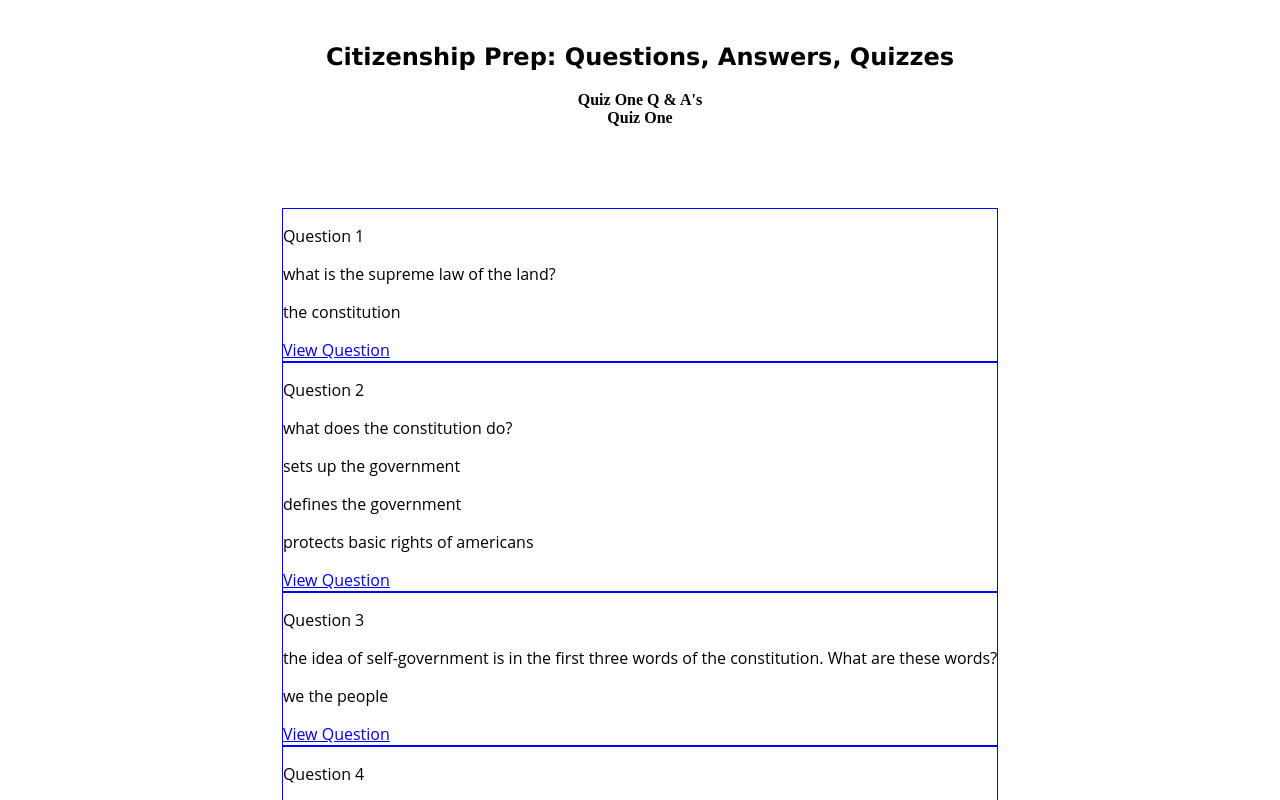
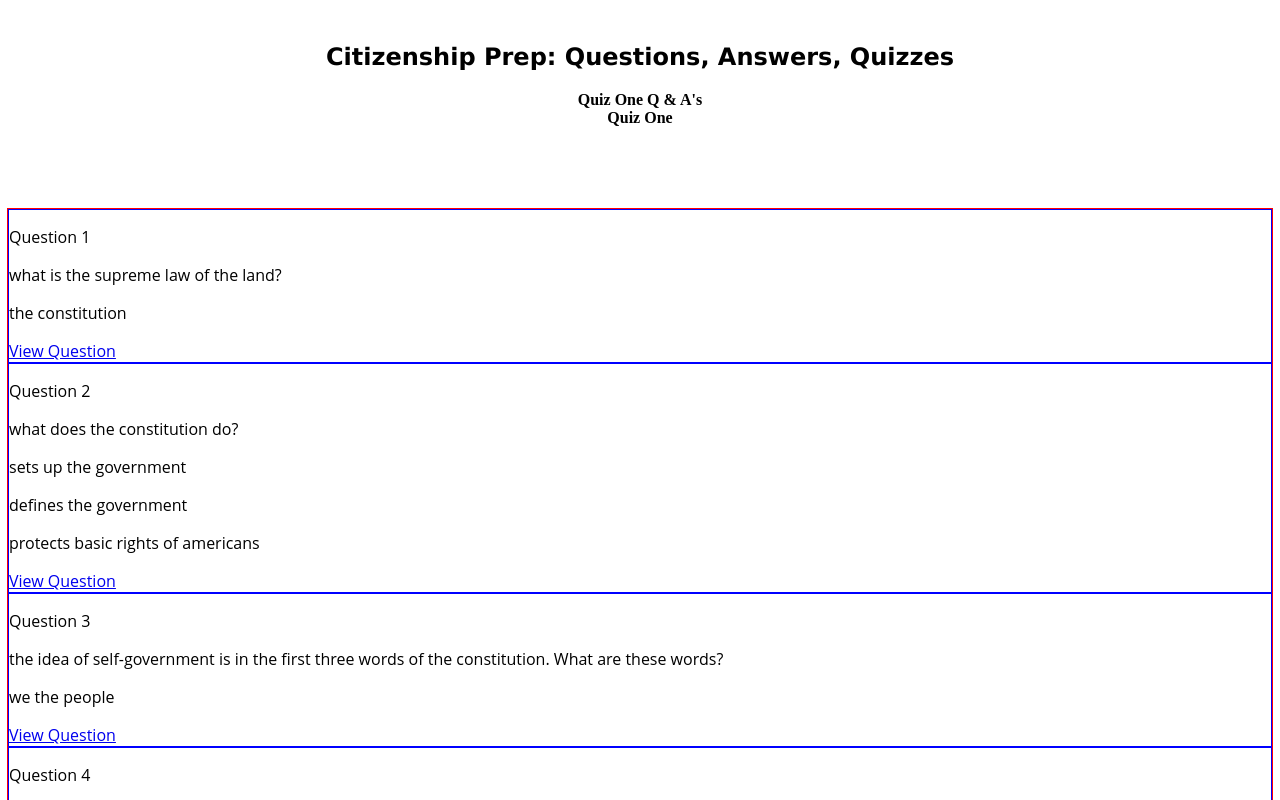
Before and after one commit to mmaustin/citizenship-questions-answers, a React (Create React App) app in the folder citizenship-frontend/: page / in a window 1280 px wide. Shown: the top 800 px of the page. Built offline with nearby package versions, Linux system fonts and the light colour scheme.

Commit message:
gave the section housing the questions and answers a class name and border

```diff
--- a/citizenship-frontend/src/features/questions/QuestionsList.js
+++ b/citizenship-frontend/src/features/questions/QuestionsList.js
@@ -23,7 +23,7 @@ export const QuestionsList = () => {
     ))
 
     return(
-        <section>
+        <section className='question-answer-panel'>
             {questionsAnswers}
         </section>
     )
--- a/citizenship-frontend/src/index.css
+++ b/citizenship-frontend/src/index.css
@@ -1,7 +1,3 @@
-.question-excerpt {
-    border: 1px solid blue;
-}
-
 body {
     font-family: 'open sans', sans-serif;
     display: flex;
@@ -61,3 +57,12 @@ nav {
 h2 {
     font-family:Verdana, Geneva, Tahoma, sans-serif;
 }
+
+.question-answer-panel {
+    border: 1px solid red;
+    width: 100%;
+}
+
+.question-excerpt {
+    border: 1px solid blue;
+}
```
